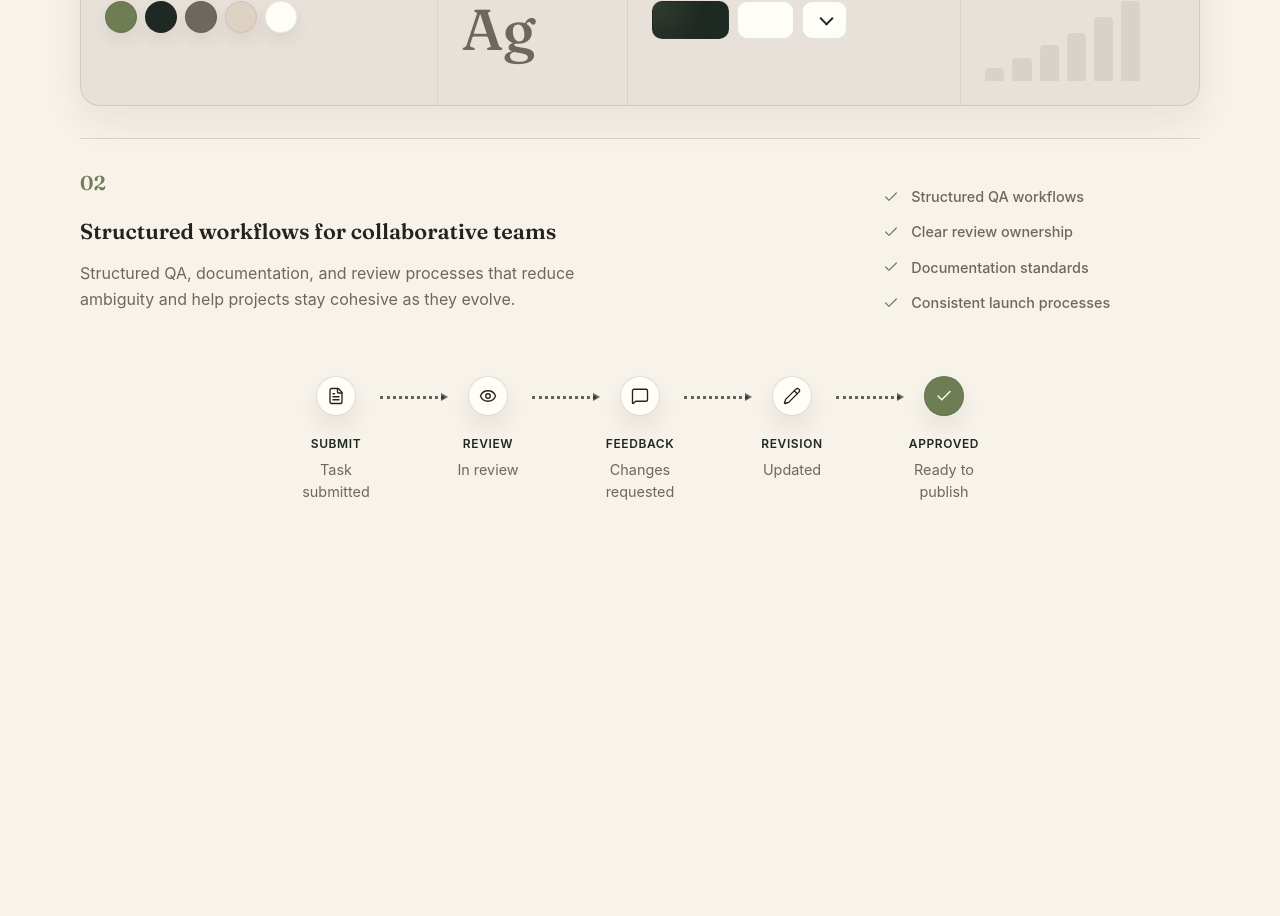
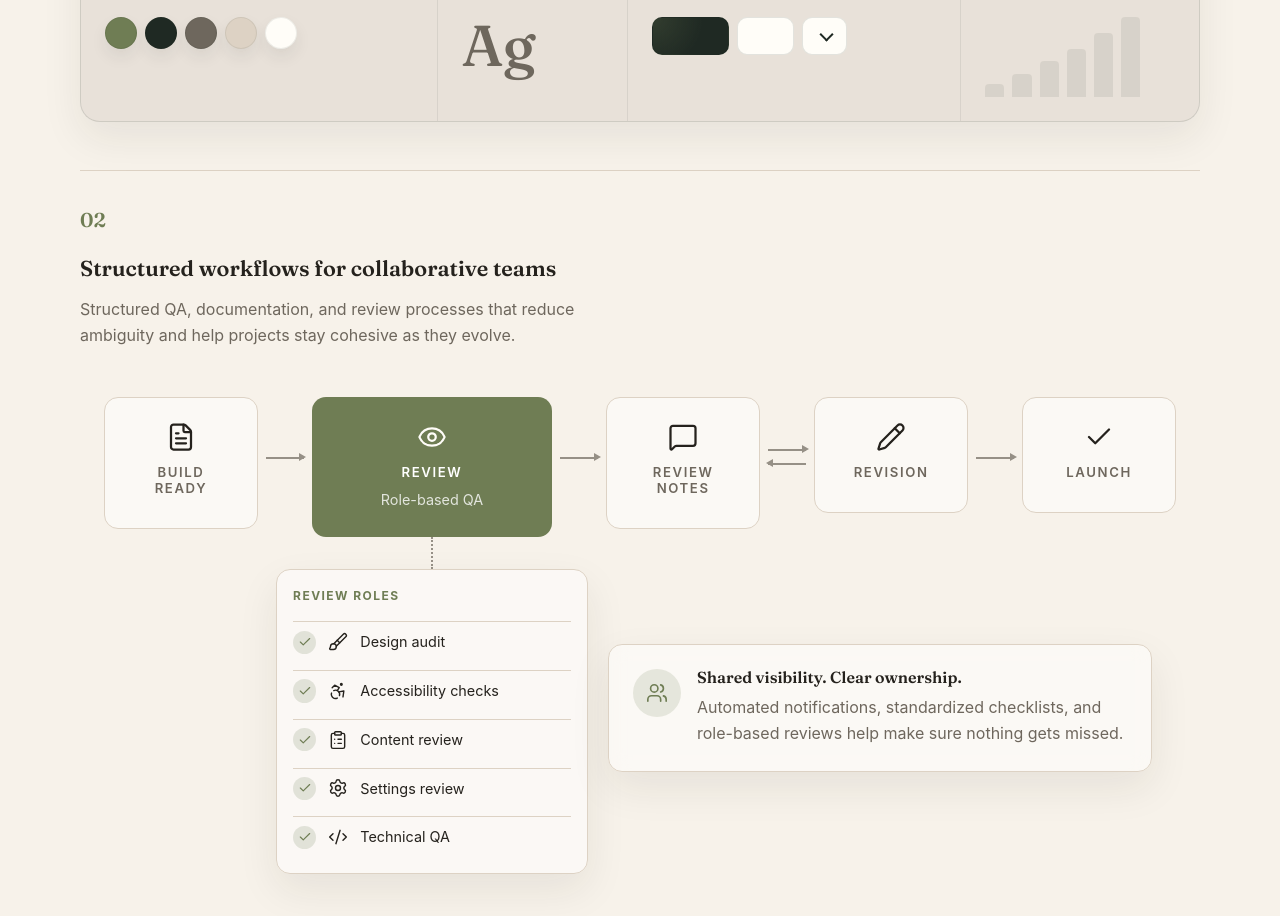
Before and after one commit to heatherwoods93/portfolio, a React (Vite) app: page / in a window 1280 px wide. Shown: the part 2860-3776 px from the top of the page. Before the commit the page ends 3506 px from the top, so only its background shows below. Built offline with nearby package versions, Linux system fonts and the light colour scheme.

Commit message:
Create workflow systems section with QA process artifacts and review flows

```diff
--- /dev/null
+++ b/src/components/ReviewWorkflowArtifact.jsx
@@ -0,0 +1,103 @@
+import {
+  FileText,
+  Eye,
+  MessageSquare,
+  Pencil,
+  Check,
+  Brush,
+  Accessibility,
+  ClipboardList,
+  Settings,
+  Code2,
+  Users,
+} from "lucide-react";
+
+export default function ReviewWorkflowArtifact() {
+  return (
+    <div className="review-artifact">
+      <div className="review-artifact__flow">
+        <WorkflowStep icon={FileText} title="Build Ready" />
+        <Connector />
+
+        <div className="review-artifact__review-group">
+          <WorkflowStep icon={Eye} title="Review" text="Role-based QA" isComplete />
+
+          <div className="review-artifact__branch" aria-hidden="true" />
+
+          <div className="review-artifact__roles">
+            <p className="review-artifact__roles-title">Review Roles</p>
+            <Role icon={Brush} text="Design audit" />
+            <Role icon={Accessibility} text="Accessibility checks" />
+            <Role icon={ClipboardList} text="Content review" />
+            <Role icon={Settings} text="Settings review" />
+            <Role icon={Code2} text="Technical QA" />
+          </div>
+        </div>
+
+        <Connector />
+        <WorkflowStep icon={MessageSquare} title="Review Notes" />
+        <Connector variant="double" />
+        <WorkflowStep icon={Pencil} title="Revision" />
+        <Connector />
+        <WorkflowStep icon={Check} title="Launch" />
+      </div>
+
+      <div className="review-artifact__callout">
+        <div className="review-artifact__callout-icon">
+          <Users size={22} strokeWidth={1.8} />
+        </div>
+        <div>
+          <h4>Shared visibility. Clear ownership.</h4>
+          <p>
+            Automated notifications, standardized checklists, and role-based reviews help
+            make sure nothing gets missed.
+          </p>
+        </div>
+      </div>
+    </div>
+  );
+}
+
+function WorkflowStep({ icon: Icon, title, text, variant, isComplete }) {
+  return (
+    <div
+      className={[
+        "review-artifact__step",
+        variant ? `is-${variant}` : "",
+        isComplete ? "is-complete" : "",
+      ].join(" ")}
+    >
+      <Icon size={30} strokeWidth={1.8} />
+      <p className="text-label">{title}</p>
+      <p>{text}</p>
+    </div>
+  );
+}
+
+function Connector({ variant }) {
+  if (variant === "double") {
+    return (
+      <span
+        className="review-artifact__connector review-artifact__connector--double"
+        aria-hidden="true"
+      >
+        <span className="review-artifact__connector-line is-forward" />
+        <span className="review-artifact__connector-line is-back" />
+      </span>
+    );
+  }
+
+  return <span className="review-artifact__connector" aria-hidden="true" />;
+}
+
+function Role({ icon: Icon, text }) {
+  return (
+    <div className="review-artifact__role">
+      <span className="review-artifact__role-check">
+        <Check size={14} strokeWidth={2} />
+      </span>
+      <Icon size={20} strokeWidth={1.7} />
+      <span>{text}</span>
+    </div>
+  );
+}
--- a/src/pages/Home.jsx
+++ b/src/pages/Home.jsx
@@ -7,7 +7,7 @@ import memberPathwaysImage from '../assets/showcase/organize.png'
 import resourceSystemsImage from '../assets/showcase/resource-systems.png'
 
 import { DesignSystemCard } from '../components/DesignSystemCard'
-import ReviewWorkflowCard from '../components/ReviewWorkflowCard'
+import ReviewWorkflowArtifact from '../components/ReviewWorkflowArtifact'
 
 const systemSlides = [
   {
@@ -488,19 +488,10 @@ function Home() {
                     Structured QA, documentation, and review processes that reduce ambiguity and help projects stay cohesive as they evolve.
                   </p>
                 </div>
-
-                <ul className="workflow-subsection__annotation" aria-label="Review workflow standards">
-                  {reviewWorkflowPoints.map((point) => (
-                    <li className="workflow-subsection__annotation-item text-small" key={point}>
-                      <Check aria-hidden="true" size={14} strokeWidth={1.8} />
-                      {point}
-                    </li>
-                  ))}
-                </ul>
               </div>
 
               <div className="workflow-subsection__visual">
-                <ReviewWorkflowCard />
+                <ReviewWorkflowArtifact />
               </div>
             </article>
           </div>
--- a/src/styles/components.css
+++ b/src/styles/components.css
@@ -142,77 +142,238 @@
 .design-system-card__spacing span:nth-child(5) { height: 4rem; }
 .design-system-card__spacing span:nth-child(6) { height: 5rem; }
 
-/* ANCHOR Review Workflow Card */
-.review-workflow {
-  padding-bottom: var(--space-xl);
-  margin-top: var(--space-xl);
+/*ANCHOR - Review Workflow Artifact*/
+.review-artifact {
+  position: relative;
+  display: grid;
+  gap: var(--space-xl);
+  padding-bottom: clamp(8rem, 14vw, 12rem);
+  left: clamp(0, calc((100vw - var(--container-main)) / 2), 0);
+  margin-top: var(--space-md);
 }
 
-.review-workflow__flow {
+.review-artifact__flow {
+  position: relative;
   display: flex;
+  align-items: start;
   justify-content: center;
+  gap: var(--space-xs);
+}
+
+.review-artifact__step {
+  display: grid;
+  place-items: center;
+  width: clamp(9rem, 12vw, 12rem);
+  padding: var(--space-lg);
+  border: 1px solid var(--color-border);
+  border-radius: var(--radius-lg);
+  background: rgba(255, 255, 255, 0.56);
+  text-align: center;
+}
+
+.review-artifact__step.is-complete {
+  background: var(--color-accent);
+  min-width: clamp(9rem, 12vw, 12rem);
+  color: var(--color-surface);
+  border-color: transparent;
   width: 100%;
 }
 
-.review-workflow__flow-inner {
-  display: flex;
-  align-items: start;
-  justify-content: center;
-  width: fit-content;
-  max-width: 100%;
+.review-artifact__step svg {
+  margin-bottom: var(--space-sm);}
+
+.review-artifact__step h4 {
+  margin: var(--space-xs) 0 0;
+  font-size: 1rem;
 }
 
-.review-workflow__step {
-  display: grid;
-  justify-items: center;
-  width: max-content;
-  min-width: 5.5rem;
-  text-align: center;
+.review-artifact__step p {
+  margin-top:  var(--space-xs);
+  color: var(--color-text-muted);
+  font-size: 0.9rem;
 }
 
-.review-workflow__icon {
-  display: grid;
-  place-items: center;
-  width: 2.5rem;
-  height: 2.5rem;
-  margin-bottom: 1.35rem;
-  border: 1px solid color-mix(in srgb, var(--color-dark) 14%, transparent);
-  border-radius: 999px;
-  color: var(--color-text);
-  background: var(--color-surface);
-  box-shadow: 0 0.75rem 1.5rem color-mix(in srgb, var(--color-dark) 8%, transparent);
+.review-artifact__step .text-label {
+  font-size: 0.825rem;
+  line-height: normal;
+  margin: 0;
 }
 
-.review-workflow__icon.is-complete {
-  color: var(--color-surface);
-  background: var(--color-accent);
+.review-artifact__step.is-complete p {
+  color: rgba(255, 255, 255, 0.8);
+}
+.review-artifact__step.is-complete .text-label {
+  color: rgba(255, 255, 255, 1);
 }
 
-.review-workflow__connector {
+.review-artifact__connector {
   position: relative;
-  flex: 0 0 clamp(3rem, 5vw, 5rem);
-  margin-top: 1.25rem;
-  border-top: 3px dotted color-mix(in srgb, var(--color-dark) 70%, transparent);
+  width: clamp(2rem, 3vw, 3rem);
+  margin-top: 3.75rem;
+  border-top: 2px solid var(--color-text-muted);
+  opacity: 0.7;
 }
 
-.review-workflow__connector::after {
+.review-artifact__connector::after {
   content: "";
   position: absolute;
-  right: -0.25rem;
-  top: -0.38rem;
+  right: -0.15rem;
+  top: -0.35rem;
+  border-left: 0.45rem solid var(--color-text-muted);
+  border-top: 0.3rem solid transparent;
+  border-bottom: 0.3rem solid transparent;
+}
+
+.review-artifact__connector--double {
+  height: 1rem;
+  margin-top: 3.25rem;
+  border-top: 0;
+}
+
+.review-artifact__connector-line {
+  position: absolute;
+  right: 0;
+  left: 0;
+  border-top: 2px solid var(--color-text-muted);
+}
+
+.review-artifact__connector-line::before,
+.review-artifact__connector-line::after {
+  content: "";
+  position: absolute;
+  top: -0.35rem;
   width: 0;
   height: 0;
   border-top: 0.3rem solid transparent;
   border-bottom: 0.3rem solid transparent;
-  border-left: 0.45rem solid color-mix(in srgb, var(--color-dark) 70%, transparent);
 }
 
-.review-workflow__step h3 {
+.review-artifact__connector-line.is-forward {
+  top: 0;
+}
+
+.review-artifact__connector-line.is-forward::after {
+  right: -0.15rem;
+  border-left: 0.45rem solid var(--color-text-muted);
+}
+
+.review-artifact__connector-line.is-back {
+  bottom: 0;
+}
+
+.review-artifact__connector-line.is-back::before {
+  left: -0.15rem;
+  border-right: 0.45rem solid var(--color-text-muted);
+}
+
+.review-artifact__connector--double::after {
+  display: none;
+}
+
+.review-artifact__review-group {
+  display: grid;
+  justify-items: center;
+}
+
+.review-artifact__branch {
+  height: 2rem;
+  border-left: 2px dotted var(--color-text-muted);
+  opacity: 0.7;
+}
+
+.review-artifact__roles,
+.review-artifact__callout {
+  border: 1px solid var(--color-border);
+  border-radius: var(--radius-lg);
+  background: rgba(255, 255, 255, 0.52);
+  box-shadow: var(--shadow-soft);
+}
+
+.review-artifact__roles {
+  display: grid;
+  gap: var(--space-xs);
+  width: 130%;
+  max-width: calc(100vw - 2rem);
+  padding: var(--space-md);
+}
+
+.review-artifact__roles-title {
+  margin: 0 0 var(--space-xs);
+  color: var(--color-accent);
+  font-size: 0.75rem;
+  font-weight: 700;
+  letter-spacing: 0.12em;
+  text-transform: uppercase;
+}
+
+.review-artifact__role {
+  display: grid;
+  grid-template-columns: auto auto 1fr;
+  align-items: center;
+  gap: var(--space-sm);
+  padding-block: var(--space-xs);
+  border-top: 1px solid var(--color-border);
+  font-size: 0.9rem;
+}
+
+.review-artifact__role-check {
+  display: grid;
+  place-items: center;
+  width: 1.45rem;
+  height: 1.45rem;
+  border-radius: 999px;
+  background: rgba(112, 129, 87, 0.18);
+  color: var(--color-accent);
+}
+
+.review-artifact__callout {
+  position: absolute;
+  right: clamp(2rem, 4vw, 3rem);
+  bottom: clamp(14rem, 22vw, 20rem);
+  display: grid;
+  grid-template-columns: auto 1fr;
+  gap: var(--space-md);
+  max-width: 34rem;
+  padding: var(--space-lg);
+  backdrop-filter: blur(10px);
+}
+
+.review-artifact__callout-icon {
+  display: grid;
+  place-items: center;
+  width: 3rem;
+  height: 3rem;
+  border-radius: 999px;
+  background: rgba(112, 129, 87, 0.16);
+  color: var(--color-accent);
+}
+
+.review-artifact__callout h4 {
   margin: 0 0 var(--space-xs);
 }
 
-.review-workflow__step p {
+.review-artifact__callout p {
   margin: 0;
+  color: var(--color-text-muted);
+}
+
+@media (max-width: 900px) {
+  .review-artifact {
+    padding-bottom: 0;
+  }
+
+  .review-artifact__flow {
+    justify-content: start;
+    overflow-x: auto;
+    padding-bottom: var(--space-xl);
+  }
+
+  .review-artifact__callout {
+    position: static;
+    justify-self: stretch;
+    max-width: none;
+    margin-top: var(--space-lg);
+  }
 }
 
 /* ANCHOR Systems Showcase Slider */
@@ -499,35 +660,6 @@
     flex-wrap: wrap;
   }
 
-  .review-workflow__main {
-    padding: var(--space-lg);
-  }
-
-  .review-workflow__flow {
-    justify-content: flex-start;
-    overflow-x: auto;
-    padding-bottom: var(--space-sm);
-  }
-
-  .review-workflow__flow-inner {
-    min-width: max-content;
-  }
-
-  .review-workflow__icon {
-    width: 2rem;
-    height: 2rem;
-  }
-
-  .review-workflow__connector {
-    flex-basis: 3rem;
-    margin-top: 1rem;
-    border-color: color-mix(in srgb, var(--color-dark) 50%, transparent);
-  }
-
-  .review-workflow__connector::after {
-    border-left-color: color-mix(in srgb, var(--color-dark) 50%, transparent);
-  }
-
   .systems-showcase__viewport {
     padding-bottom: var(--space-lg);
   }
--- a/src/styles/home.css
+++ b/src/styles/home.css
@@ -248,7 +248,7 @@
   display: grid;
   gap: var(--space-xl);
   border-top: 1px solid var(--color-border);
-  padding-block: var(--space-xl);
+  padding-block: var(--space-2xl);
 }
 
 .workflow-subheader {
--- a/src/styles/ui.css
+++ b/src/styles/ui.css
@@ -87,7 +87,8 @@ p {
   font-size: var(--size-xs);
   color: #1F2923;
   text-transform: uppercase;
-  letter-spacing: 0.05em;
+  font-weight: 600;
+  letter-spacing: 0.12em;
 }
 
 .text-display {
```
Also changed, not shown: public/assets/workflow-artifact_mockup.png (added).
